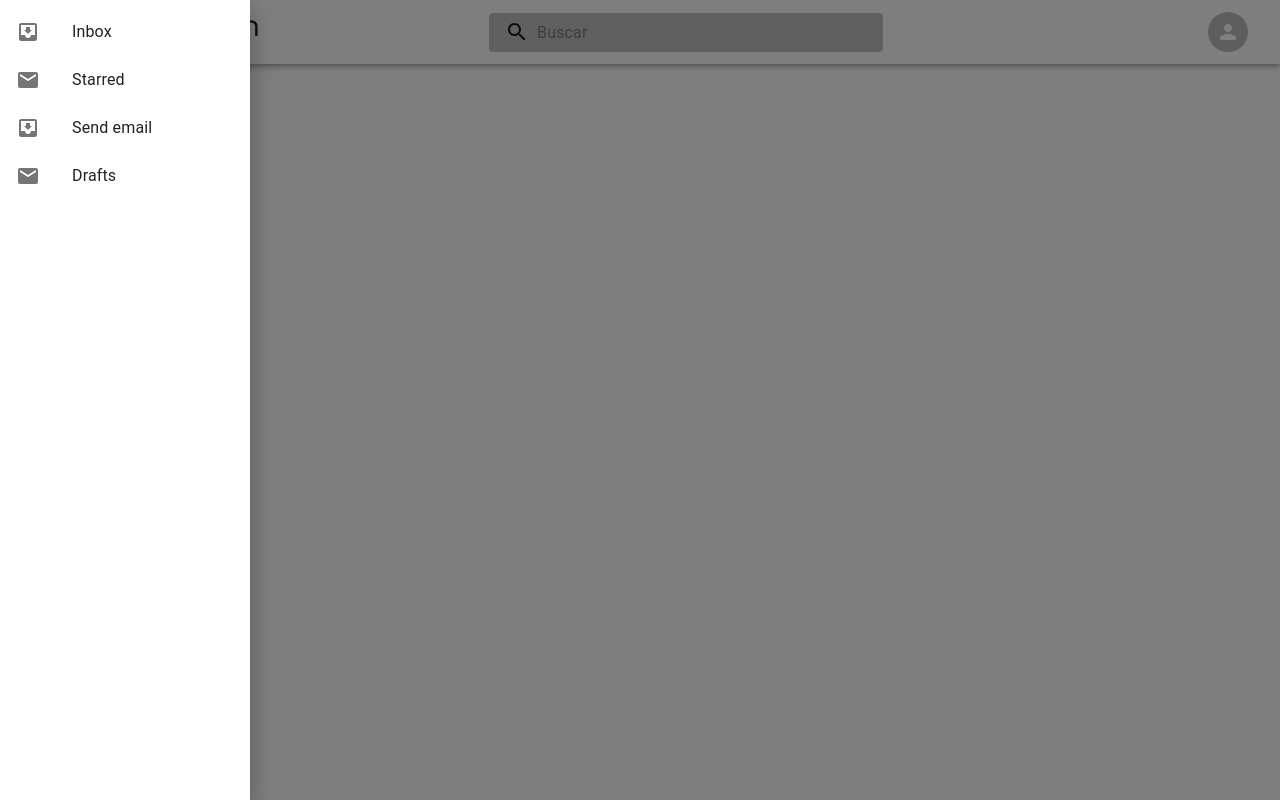
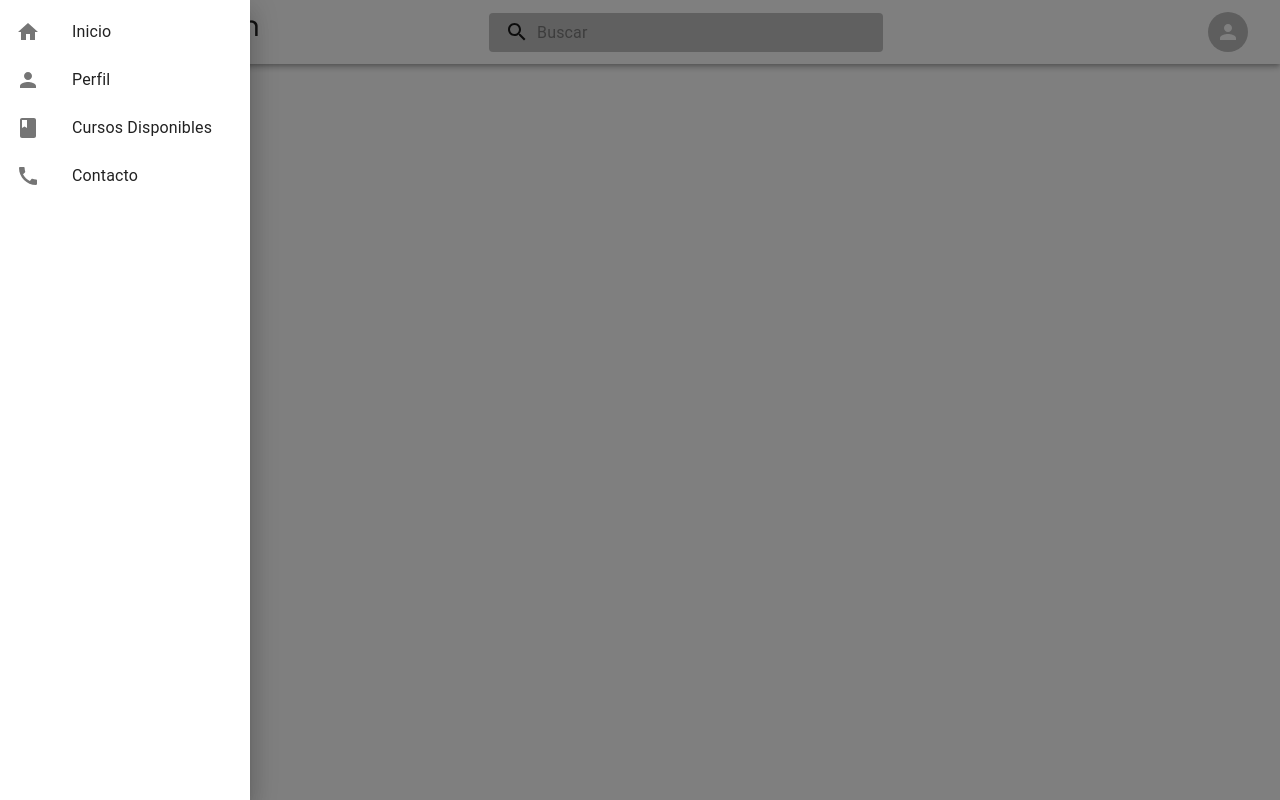
Before and after one commit to gabrieljesus11/API_TPO, a React (Create React App) app in the folder api-tpo/: page / in a window 1280 px wide. Both pictures are taken after a click on the button 56 px from the left and 32 px from the top of the page. Built offline with nearby package versions, Linux system fonts and the light colour scheme.

Commit message:
Mejora menu
le cambie los nombres e iconos al menu

```diff
--- a/api-tpo/src/components/SideMenu/SideMenu.js
+++ b/api-tpo/src/components/SideMenu/SideMenu.js
@@ -7,10 +7,12 @@ import ListItem from "@mui/material/ListItem";
 import ListItemButton from "@mui/material/ListItemButton";
 import ListItemIcon from "@mui/material/ListItemIcon";
 import ListItemText from "@mui/material/ListItemText";
-import InboxIcon from "@mui/icons-material/MoveToInbox";
-import MailIcon from "@mui/icons-material/Mail";
-import IconButton from '@mui/material/IconButton';
+import ClassIcon from '@mui/icons-material/Class';
+import PersonIcon from '@mui/icons-material/Person';
+import HomeIcon from '@mui/icons-material/Home';
 import MenuIcon from '@mui/icons-material/Menu';
+import CallIcon from '@mui/icons-material/Call';
+
 
 export default function TemporaryDrawer() {
   const [state, setState] = React.useState({
@@ -36,19 +38,42 @@ export default function TemporaryDrawer() {
       onKeyDown={toggleDrawer(anchor, false)}
     >
       <List>
-        {["Inbox", "Starred", "Send email", "Drafts"].map((text, index) => (
-          <ListItem key={text} disablePadding>
+      <ListItem disablePadding>
             <ListItemButton>
               <ListItemIcon>
-                {index % 2 === 0 ? <InboxIcon /> : <MailIcon />}
+                <HomeIcon />
               </ListItemIcon>
-              <ListItemText primary={text} />
+              <ListItemText primary="Inicio" />
             </ListItemButton>
           </ListItem>
-        ))}
-      </List>
+          <ListItem disablePadding>
+            <ListItemButton>
+              <ListItemIcon>
+                <PersonIcon />
+              </ListItemIcon>
+              <ListItemText primary="Perfil" />
+            </ListItemButton>
+          </ListItem>
+          <ListItem disablePadding>
+            <ListItemButton>
+              <ListItemIcon>
+                <ClassIcon />
+              </ListItemIcon>
+              <ListItemText primary="Cursos Disponibles" />
+            </ListItemButton>
+          </ListItem>
+          <ListItem disablePadding>
+            <ListItemButton>
+              <ListItemIcon>
+                <CallIcon />
+              </ListItemIcon>
+              <ListItemText primary="Contacto" />
+            </ListItemButton>
+          </ListItem>
+        </List>
     </Box>
   );
+
 
   return (
     <div>
```
